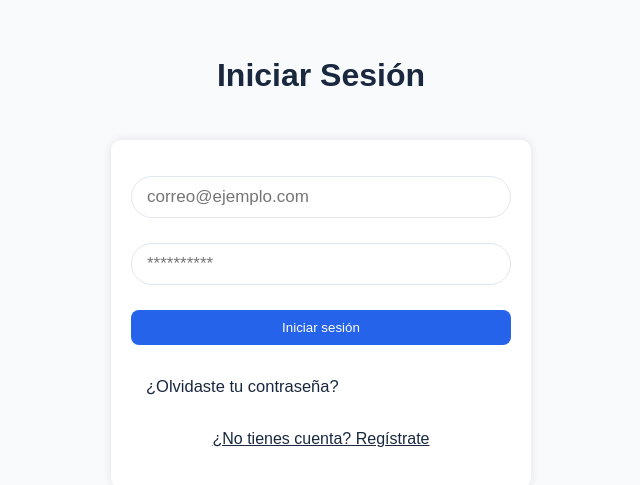
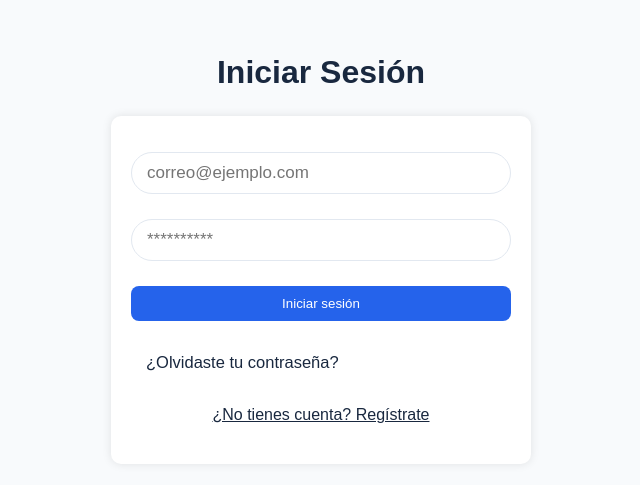
Before and after one commit to AlexanderCassiani/unibecas, a React (Vite) app in the folder frontend/: page / in a window 1280 px wide. Shown: the part 141-626 px from the top of the page, without its empty margins (319-959 px from the left). Built offline with nearby package versions, Linux system fonts and the light colour scheme.

Commit message:
style: corrige estilos en el h2

```diff
--- a/frontend/src/index.css
+++ b/frontend/src/index.css
@@ -22,6 +22,7 @@
 
 h2 {
   font-size: 2rem;
+  margin: 0 0 5px 0;
 }
 
 body {
```
